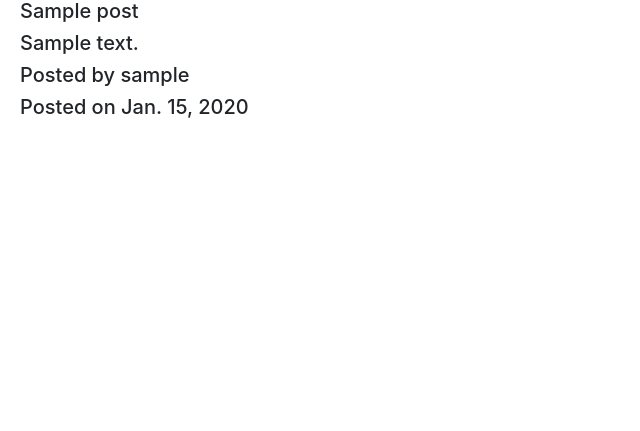
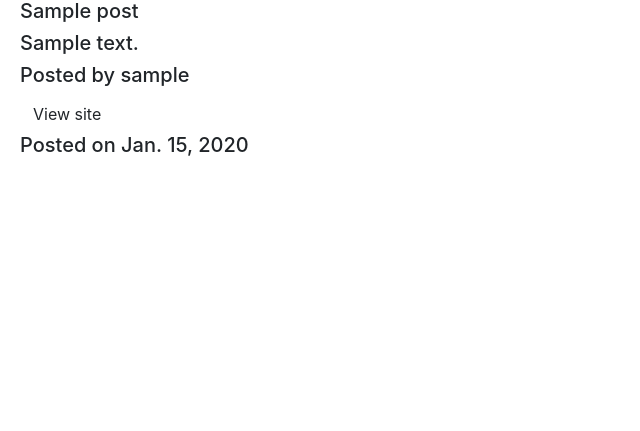
Before and after one commit to Gakori/Awwards, a Django app: page / in a window 1280 px wide. Shown: the part 369-800 px from the top of the page, without its empty margins (0-640 px from the left). Run offline with Django 3.2, Linux system fonts and the light colour scheme; tables that the repository leaves empty hold one stand-in row (values such as "Sample post"); some libraries are stand-ins or nearby versions.

Commit message:
add live link

```diff
--- a/wards/templates/wards/home.html
+++ b/wards/templates/wards/home.html
@@ -20,6 +20,7 @@
     <h1>{{ post.title }}</h1>
     <h1>{{ post.description }}</h1>
     <h1>Posted by {{ post.author }}</h1>
+    <a class="btn" id="link" href="{{post.live_link}}" >View site</a>
     <h1>Posted on {{ post.date_posted}}</h1>
     </div>
 {% endfor %}
```
